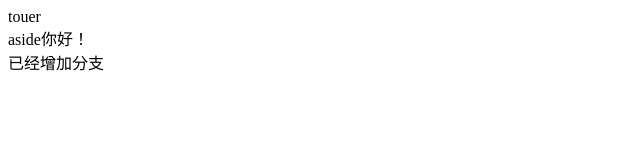
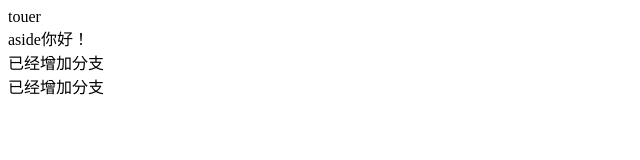
Before and after one commit to MovBricks/git-flow-test, a plain HTML site: page index.html in a window 1280 px wide. Shown: the whole page, without its empty margins (0-640 px from the left). Drawn offline with Linux system fonts and the light colour scheme.

Commit message:
no message

```diff
--- a/index.html
+++ b/index.html
@@ -10,5 +10,6 @@
   <head>touer</head>
   <aside>aside你好！</aside>
   <section>已经增加分支</section>
+  <section>已经增加分支</section>
 </body>
 </html>
```
